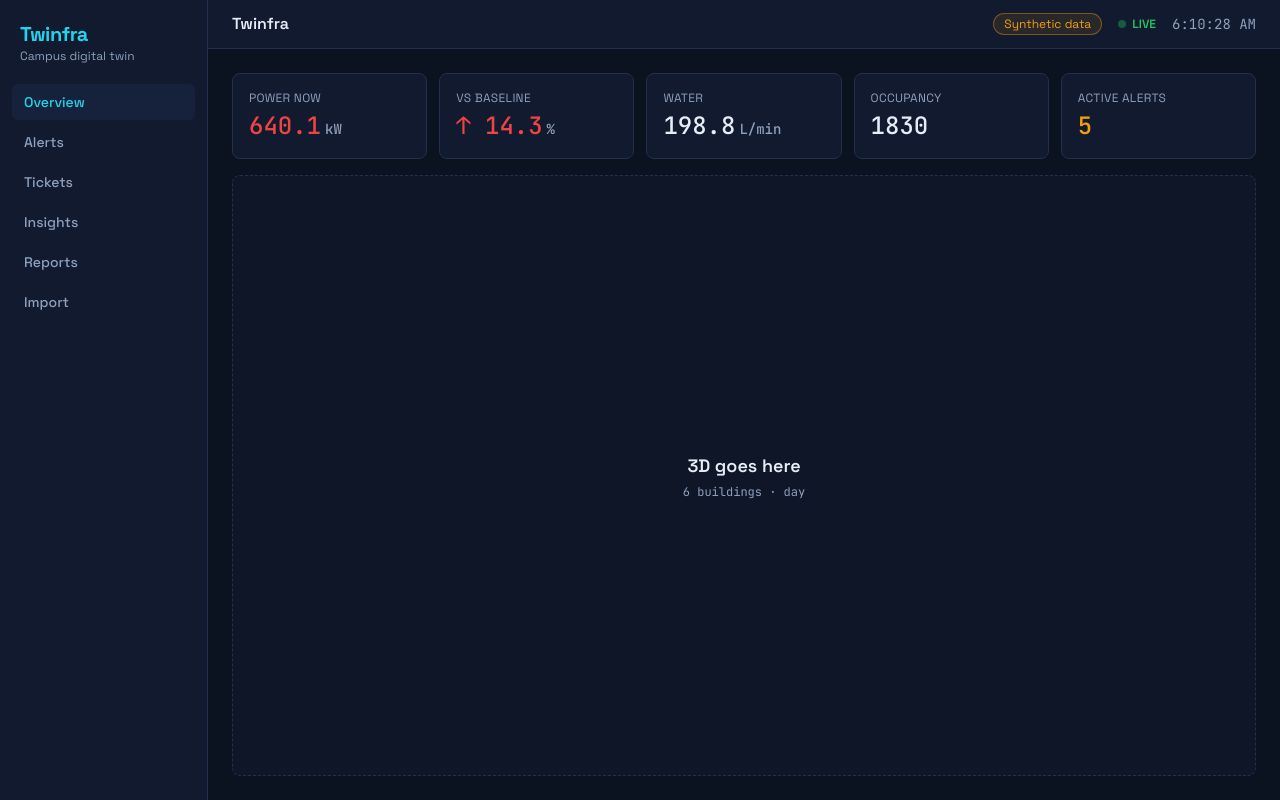
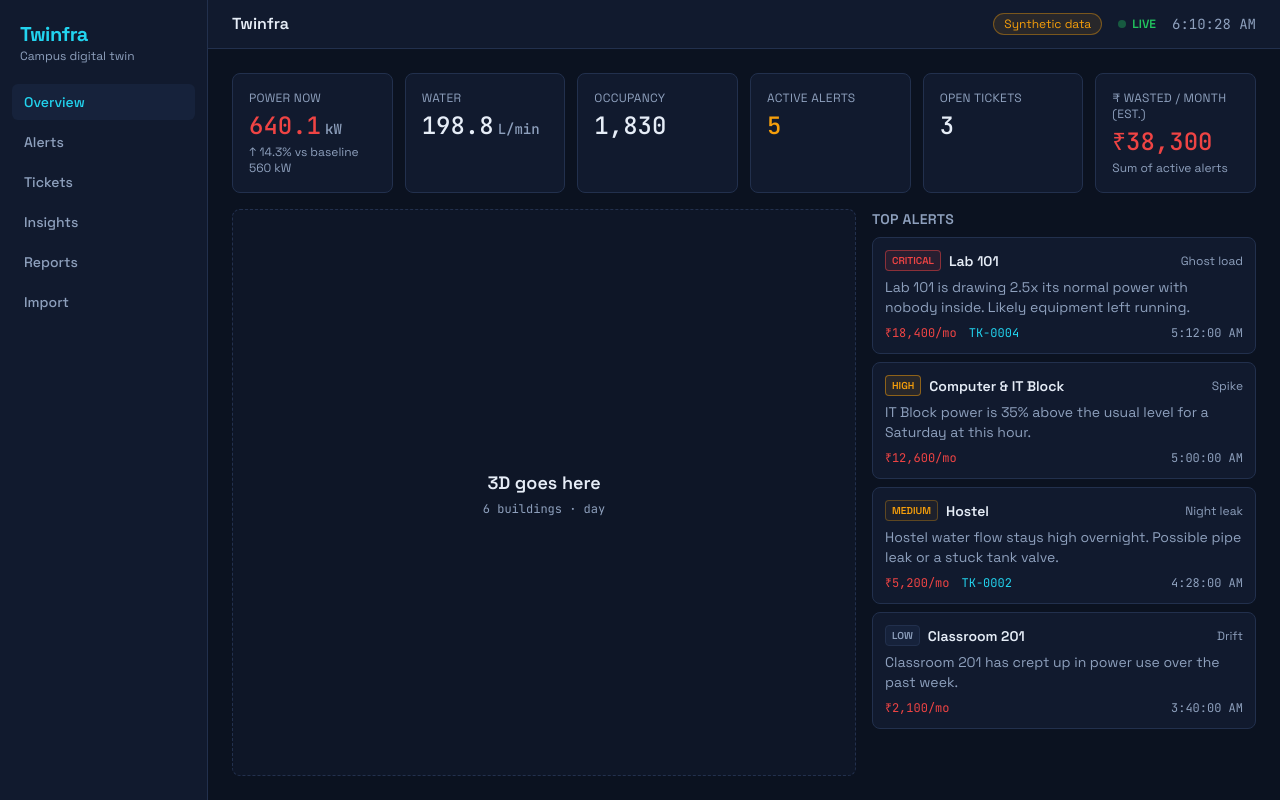
Before and after one commit to harshavi3009/Twinfra, a React (Vite) app in the folder frontend/: page / in a window 1280 px wide. Built offline with nearby package versions, Linux system fonts and the light colour scheme; no server answers.

Commit message:
frontend: KPI strip, polling, alerts feed on overview

```diff
--- /dev/null
+++ b/frontend/src/components/AlertCard.jsx
@@ -0,0 +1,34 @@
+export const SEVERITY_STYLE = {
+  critical: 'border-critical/50 bg-critical/10 text-critical',
+  high: 'border-warning/50 bg-warning/10 text-warning',
+  medium: 'border-warning/30 bg-warning/5 text-warning',
+  low: 'border-line bg-panel-2 text-muted',
+}
+
+const KIND_LABEL = { spike: 'Spike', ghost_load: 'Ghost load', night_leak: 'Night leak', drift: 'Drift' }
+
+export default function AlertCard({ alert, onSelect }) {
+  return (
+    <button
+      type="button"
+      onClick={() => onSelect?.(alert.entity_id)}
+      className="w-full rounded-lg border border-line bg-panel p-3 text-left transition-colors hover:border-accent/50"
+    >
+      <div className="flex items-center gap-2">
+        <span className={`rounded border px-1.5 py-0.5 text-[10px] font-semibold uppercase ${SEVERITY_STYLE[alert.severity]}`}>
+          {alert.severity}
+        </span>
+        <span className="text-sm font-semibold">{alert.entity_name}</span>
+        <span className="ml-auto text-xs text-muted">{KIND_LABEL[alert.kind] || alert.kind}</span>
+      </div>
+      <p className="mt-1.5 text-sm text-muted">{alert.explanation}</p>
+      <div className="mt-2 flex items-center gap-3 font-mono text-xs">
+        <span className="text-critical">
+          ₹{alert.est_cost_inr_month?.toLocaleString('en-IN')}/mo
+        </span>
+        {alert.ticket_id && <span className="text-accent">{alert.ticket_id}</span>}
+        <span className="ml-auto text-muted">{new Date(alert.ts).toLocaleTimeString()}</span>
+      </div>
+    </button>
+  )
+}
--- /dev/null
+++ b/frontend/src/components/KpiStrip.jsx
@@ -0,0 +1,35 @@
+const inr = (n) => `₹${Math.round(n).toLocaleString('en-IN')}`
+
+function Kpi({ label, value, unit, sub, tone = 'text-text' }) {
+  return (
+    <div className="rounded-lg border border-line bg-panel p-4">
+      <div className="text-xs uppercase tracking-wide text-muted">{label}</div>
+      <div className={`mt-1 font-mono text-2xl font-medium ${tone}`}>
+        {value}
+        {unit && <span className="ml-1 text-sm text-muted">{unit}</span>}
+      </div>
+      {sub && <div className="mt-0.5 text-xs text-muted">{sub}</div>}
+    </div>
+  )
+}
+
+export default function KpiStrip({ totals, alerts }) {
+  const over = (totals.power_kw / totals.baseline_kw - 1) * 100
+  const wasted = (alerts || []).reduce((s, a) => s + (a.est_cost_inr_month || 0), 0)
+  return (
+    <div className="grid grid-cols-2 gap-3 md:grid-cols-3 xl:grid-cols-6">
+      <Kpi
+        label="Power now"
+        value={totals.power_kw}
+        unit="kW"
+        tone={over > 0 ? 'text-critical' : 'text-ok'}
+        sub={`${over > 0 ? '↑' : '↓'} ${Math.abs(over).toFixed(1)}% vs baseline ${totals.baseline_kw} kW`}
+      />
+      <Kpi label="Water" value={totals.water_lpm} unit="L/min" />
+      <Kpi label="Occupancy" value={totals.occupancy.toLocaleString('en-IN')} />
+      <Kpi label="Active alerts" value={totals.active_alerts} tone={totals.active_alerts ? 'text-warning' : 'text-ok'} />
+      <Kpi label="Open tickets" value={totals.open_tickets} />
+      <Kpi label="₹ wasted / month (est.)" value={inr(wasted)} tone="text-critical" sub="Sum of active alerts" />
+    </div>
+  )
+}
--- /dev/null
+++ b/frontend/src/hooks/usePolling.js
@@ -0,0 +1,28 @@
+import { useEffect, useRef, useState } from 'react'
+
+export const POLL_MS = 3000
+
+// Calls fetcher() now and then every `ms`. Keeps the last good data if a poll fails.
+export function usePolling(fetcher, ms = POLL_MS) {
+  const [data, setData] = useState(null)
+  const [error, setError] = useState(null)
+  const fetchRef = useRef(fetcher)
+  fetchRef.current = fetcher
+
+  useEffect(() => {
+    let alive = true
+    const tick = () =>
+      fetchRef
+        .current()
+        .then((d) => alive && (setData(d), setError(null)))
+        .catch((e) => alive && setError(e.message))
+    tick()
+    const t = setInterval(tick, ms)
+    return () => {
+      alive = false
+      clearInterval(t)
+    }
+  }, [ms])
+
+  return { data, error }
+}
--- a/frontend/src/pages/Overview.jsx
+++ b/frontend/src/pages/Overview.jsx
@@ -1,45 +1,42 @@
-import { useEffect, useState } from 'react'
-import { getCampus } from '../api/client.js'
+import { useState } from 'react'
+import { getAlerts, getCampus } from '../api/client.js'
+import AlertCard from '../components/AlertCard.jsx'
+import KpiStrip from '../components/KpiStrip.jsx'
+import { usePolling } from '../hooks/usePolling.js'
 import { Campus3D } from '../campus3d/index.jsx'
 
-function Kpi({ label, value, unit, tone = 'text-text' }) {
+export default function Overview() {
+  const { data: campus, error } = usePolling(getCampus)
+  const { data: alerts } = usePolling(() => getAlerts(true))
+  // Selection state lives here; the 3D view and the right panel both use it.
+  const [selection, setSelection] = useState({ buildingId: null, floorId: null, roomId: null, equipmentId: null })
+
+  if (!campus) {
+    return error ? <p className="text-critical">Could not load campus: {error}</p> : <p className="text-muted">Loading…</p>
+  }
+
+  const selectEntity = (entityId) => {
+    // Alert entity ids look like B1 / B1-F1-R01: derive the building from the prefix.
+    setSelection({ buildingId: entityId.split('-')[0], floorId: null, roomId: null, equipmentId: null })
+  }
+
   return (
-    <div className="rounded-lg border border-line bg-panel p-4">
-      <div className="text-xs uppercase tracking-wide text-muted">{label}</div>
-      <div className={`mt-1 font-mono text-2xl font-medium ${tone}`}>
-        {value}
-        {unit && <span className="ml-1 text-sm text-muted">{unit}</span>}
+    <div className="flex h-full flex-col gap-4">
+      <KpiStrip totals={campus.totals} alerts={alerts} />
+      <div className="flex min-h-0 flex-1 gap-4">
+        <div className="min-h-64 min-w-0 flex-1">
+          <Campus3D campus={campus} selection={selection} onSelect={setSelection} />
+        </div>
+        <aside className="flex w-96 shrink-0 flex-col gap-2 overflow-auto">
+          <h2 className="text-sm font-semibold uppercase tracking-wide text-muted">
+            {selection.buildingId ? `Selected: ${selection.buildingId}` : 'Top alerts'}
+          </h2>
+          {(alerts || []).map((a) => (
+            <AlertCard key={a.id} alert={a} onSelect={selectEntity} />
+          ))}
+          {alerts?.length === 0 && <p className="text-sm text-muted">No active alerts.</p>}
+        </aside>
       </div>
     </div>
   )
 }
-
-export default function Overview() {
-  const [campus, setCampus] = useState(null)
-  const [error, setError] = useState(null)
-
-  useEffect(() => {
-    getCampus().then(setCampus).catch((e) => setError(e.message))
-  }, [])
-
-  if (error) return <p className="text-critical">Could not load campus: {error}</p>
-  if (!campus) return <p className="text-muted">Loading…</p>
-
-  const t = campus.totals
-  const overPct = ((t.power_kw / t.baseline_kw - 1) * 100).toFixed(1)
-
-  return (
-    <div className="flex h-full flex-col gap-4">
-      <div className="grid grid-cols-2 gap-3 md:grid-cols-5">
-        <Kpi label="Power now" value={t.power_kw} unit="kW" tone={overPct > 0 ? 'text-critical' : 'text-ok'} />
-        <Kpi label="vs baseline" value={`${overPct > 0 ? '↑' : '↓'} ${Math.abs(overPct)}`} unit="%" tone={overPct > 0 ? 'text-critical' : 'text-ok'} />
-        <Kpi label="Water" value={t.water_lpm} unit="L/min" />
-        <Kpi label="Occupancy" value={t.occupancy} />
-        <Kpi label="Active alerts" value={t.active_alerts} tone="text-warning" />
-      </div>
-      <div className="min-h-64 flex-1">
-        <Campus3D campus={campus} selection={null} onSelect={() => {}} />
-      </div>
-    </div>
-  )
-}
```
